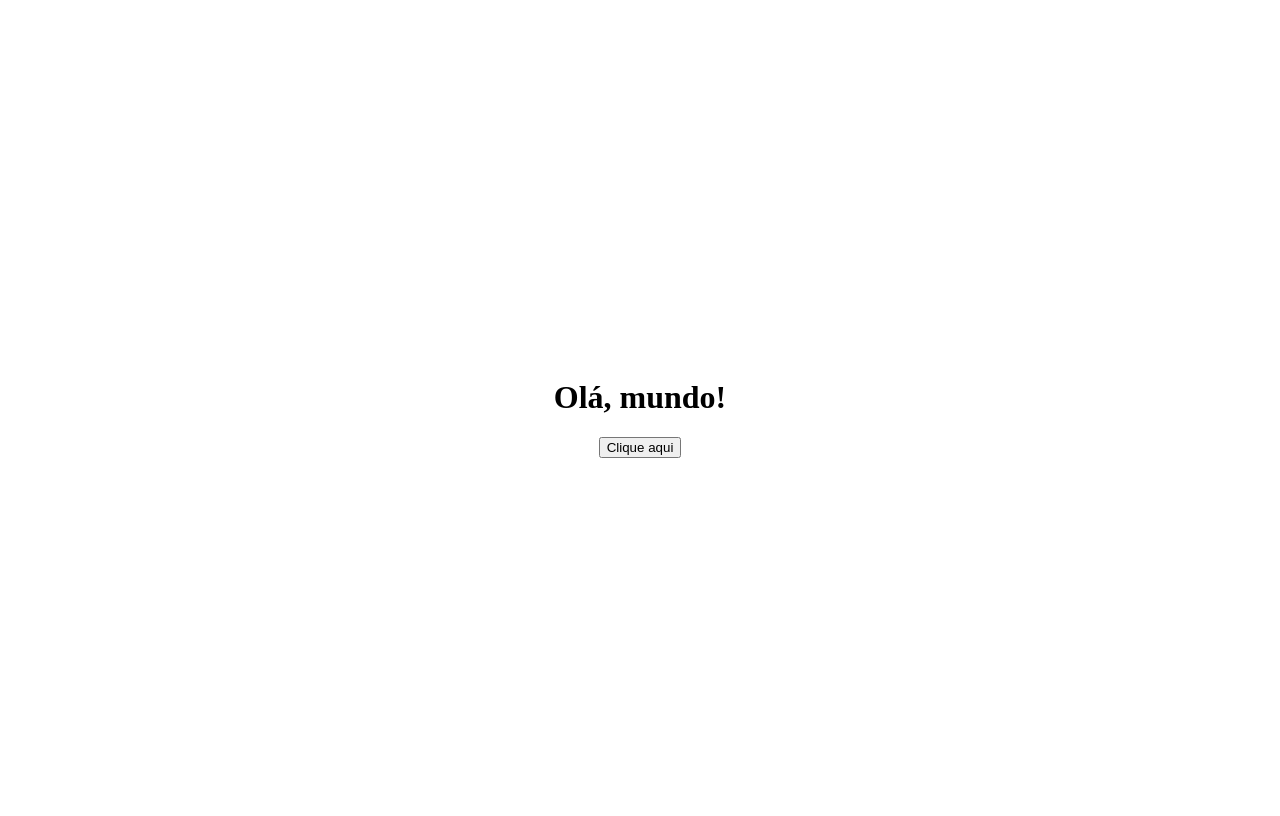
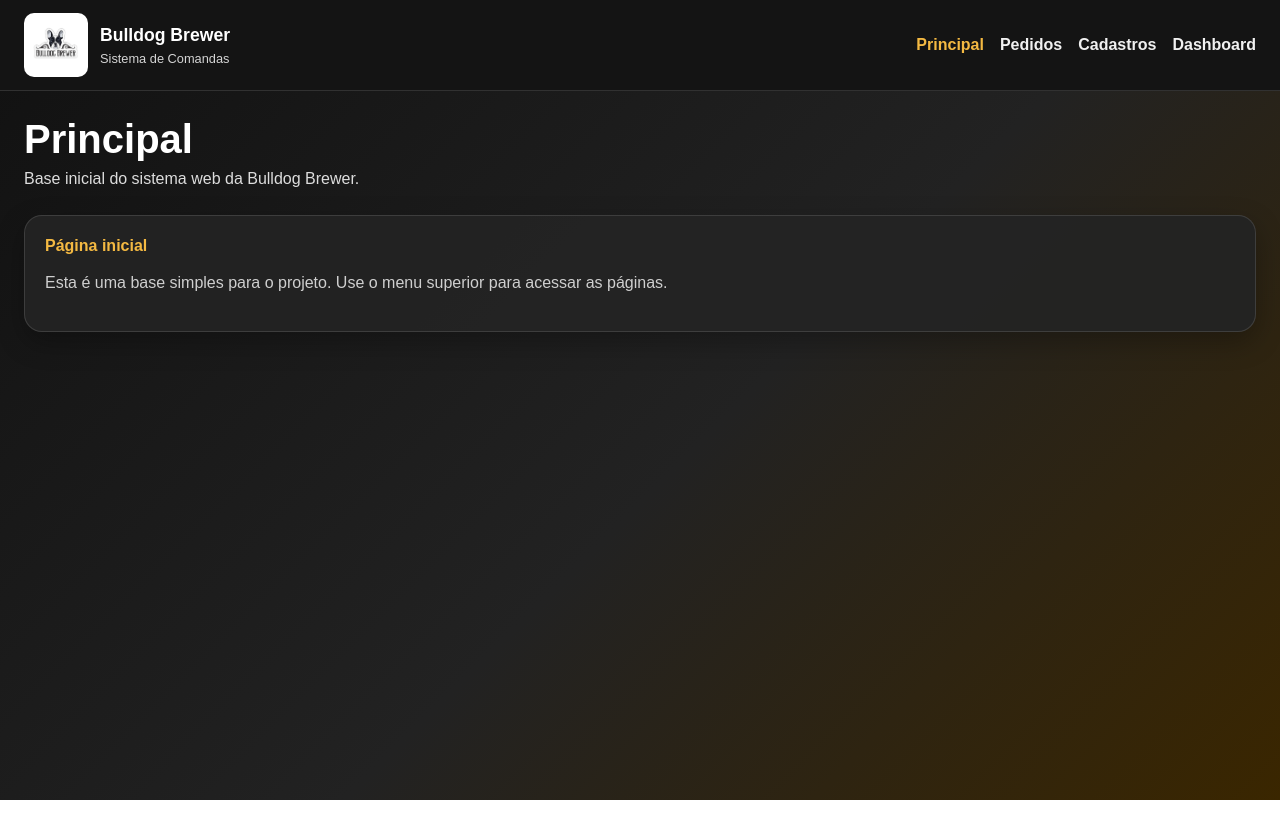
Before and after one commit to bruno202514124-max/projetointegrador2, a Next.js app in the folder front-end/: page / in a window 1280 px wide. Built offline with nearby package versions, Linux system fonts and the light colour scheme.

Commit message:
criado base das paginas e pagina de cadastro de pedidos

```diff
--- /dev/null
+++ b/front-end/src/componentes/Header.tsx
@@ -0,0 +1,45 @@
+import Link from 'next/link';
+import { useRouter } from 'next/router';
+import styles from '@/css/base.module.css';
+
+const links = [
+  { href: '/', label: 'Principal' },
+  { href: '/cadastro-pedidos', label: 'Pedidos' },
+  { href: '/cadastros', label: 'Cadastros' },
+  { href: '/dashboard', label: 'Dashboard' },
+];
+
+export default function Header() {
+  const router = useRouter();
+
+  return (
+    <nav className={`navbar navbar-expand-lg navbar-dark ${styles.navbarCustom}`}>
+      <div className="container-fluid px-4">
+        <Link className="navbar-brand d-flex align-items-center" href="/">
+          <img src="/img/logo-bulldog.png" alt="Logo Bulldog Brewer" className={styles.logoImg} />
+
+          <div className={styles.brandText}>
+            <strong>Bulldog Brewer</strong>
+            <small>Sistema de Comandas</small>
+          </div>
+        </Link>
+
+        <div className="navbar-nav ms-auto d-flex flex-row flex-wrap gap-3">
+          {links.map(link => {
+            const ativo = router.pathname === link.href || router.pathname.startsWith(`${link.href}/`);
+
+            return (
+              <Link
+                key={link.href}
+                href={link.href}
+                className={`${styles.navLink} ${ativo ? styles.navLinkActive : ''}`}
+              >
+                {link.label}
+              </Link>
+            );
+          })}
+        </div>
+      </div>
+    </nav>
+  );
+}
--- /dev/null
+++ b/front-end/src/componentes/LayoutBase.tsx
@@ -0,0 +1,23 @@
+import Header from '@/componentes/Header';
+import styles from '@/css/base.module.css';
+
+type LayoutBaseProps = {
+  titulo: string;
+  subtitulo?: string;
+  children: React.ReactNode;
+};
+
+export default function LayoutBase({ titulo, subtitulo, children }: LayoutBaseProps) {
+  return (
+    <>
+      <Header />
+
+      <main className={`container-fluid ${styles.pageContainer}`}>
+        <h1 className={styles.pageTitle}>{titulo}</h1>
+        {subtitulo && <p className={styles.pageSubtitle}>{subtitulo}</p>}
+
+        {children}
+      </main>
+    </>
+  );
+}
--- /dev/null
+++ b/front-end/src/css/base.module.css
@@ -0,0 +1,88 @@
+.navbarCustom {
+  background-color: rgba(20, 20, 20, 0.97);
+  border-bottom: 1px solid rgba(255, 255, 255, 0.12);
+}
+
+.logoImg {
+  width: 64px;
+  height: auto;
+  border-radius: 10px;
+  background-color: #fff;
+  padding: 4px;
+  margin-right: 12px;
+}
+
+.brandText strong {
+  display: block;
+  color: #fff;
+  font-size: 1.1rem;
+}
+
+.brandText small {
+  display: block;
+  color: #d5d5d5;
+  font-size: 0.8rem;
+}
+
+.navLink {
+  color: #f1f1f1 !important;
+  font-weight: 600;
+}
+
+.navLink:hover {
+  color: #f4b942 !important;
+}
+
+.navLinkActive {
+  color: #f4b942 !important;
+  font-weight: 800;
+}
+
+.pageContainer {
+  padding: 24px;
+}
+
+.pageTitle {
+  color: #fff;
+  font-weight: 800;
+  margin-bottom: 4px;
+}
+
+.pageSubtitle {
+  color: #dddddd;
+  margin-bottom: 24px;
+}
+
+.cardBase {
+  background-color: rgba(36, 36, 36, 0.97);
+  border: 1px solid rgba(255, 255, 255, 0.12);
+  border-radius: 18px;
+  padding: 20px;
+  box-shadow: 0 10px 28px rgba(0, 0, 0, 0.28);
+}
+
+.sectionTitle {
+  color: #f4b942;
+  font-size: 1rem;
+  font-weight: 800;
+  margin-bottom: 16px;
+}
+
+.formLabel {
+  color: #ffffff;
+  font-weight: 700;
+  margin-bottom: 6px;
+}
+
+.helpText {
+  color: #cfcfcf;
+}
+
+.statusPill {
+  display: inline-block;
+  background-color: #181818;
+  border: 1px solid rgba(255, 255, 255, 0.12);
+  border-radius: 999px;
+  padding: 8px 14px;
+  color: #f2f2f2;
+}
--- /dev/null
+++ b/front-end/src/css/globals.css
@@ -0,0 +1,16 @@
+html,
+body {
+  margin: 0;
+  min-height: 100vh;
+  background: linear-gradient(135deg, #111 0%, #222 55%, #3a2600 100%);
+  color: #f8f9fa;
+  font-family: Arial, Helvetica, sans-serif;
+}
+
+* {
+  box-sizing: border-box;
+}
+
+a {
+  text-decoration: none;
+}
--- a/front-end/src/pages/_app.tsx
+++ b/front-end/src/pages/_app.tsx
@@ -1,4 +1,6 @@
-import type { AppProps } from "next/app";
+import type { AppProps } from 'next/app';
+import 'bootstrap/dist/css/bootstrap.min.css';
+import '@/css/globals.css';
 
 export default function App({ Component, pageProps }: AppProps) {
   return <Component {...pageProps} />;
--- a/front-end/src/pages/_document.tsx
+++ b/front-end/src/pages/_document.tsx
@@ -2,17 +2,9 @@ import { Html, Head, Main, NextScript } from 'next/document';
 
 export default function Document() {
   return (
-    <Html lang="en">
+    <Html lang="pt-BR">
       <Head>
         <meta charSet="utf-8" />
-        <meta name="viewport" content="width=device-width, initial-scale=1" />
-
-        <link
-          href="https://cdn.jsdelivr.net/npm/bootstrap@5.3.8/dist/css/bootstrap.min.css"
-          rel="stylesheet"
-          integrity="sha384-sRIl4kxILFvY47J16cr9ZwB07vP4J8+LH7qKQnuqkuIAvNWLzeN8tE5YBujZqJLB"
-          crossOrigin="anonymous"
-        />
       </Head>
       <body>
         <Main />
--- a/front-end/src/pages/index.tsx
+++ b/front-end/src/pages/index.tsx
@@ -1,55 +1,18 @@
-import { api } from '@/api';
-import Botao from '@/componentes/Botao';
-import estilo from '@/css/estilo.module.css';
-import Head from 'next/head';
-import { useRouter } from 'next/navigation';
-import Swal from 'sweetalert2';
+import LayoutBase from '@/componentes/LayoutBase';
+import styles from '@/css/base.module.css';
 
 export default function Home() {
-  const router = useRouter();
-
-  function testeUsuarios() {
-    Swal.fire('Clicou!', 'O botão foi clicado.', 'success').then(() => router.push('/mesas'));
-
-    // const novoUsuario = { nome: 'Retaguarda', senha: 'Retaguarda' };
-
-    // api
-    //   .post('usuarios/login', novoUsuario, {
-    //     headers: { 'Content-Type': 'application/json' },
-    //   })
-    //   .then(res => {
-    //     console.log(res);
-
-    //     Swal.fire('Sucesso!', '', 'success');
-    //   })
-    //   .catch(error => {
-    //     console.log(error);
-
-    //     if (error.request.status === 401) {
-    //       Swal.fire('Operação não autorizada', 'Redirecionando para a tela de login...', 'error').then(
-    //         () => {
-    //           localStorage.removeItem('atual-usuario');
-    //           router.push('/');
-    //         }
-    //       );
-    //     }
-
-    //     Swal.fire('Algo deu errado...', error.message, 'error');
-    //   });
-  }
-
   return (
-    <>
-      <Head>
-        <title>Projeto Integrador 2</title>
-      </Head>
-
-      <div>
-        <div className={estilo.container}>
-          <h1>Olá, mundo!</h1>
-          <Botao onClick={testeUsuarios} textoInterno="Clique aqui" />
-        </div>
+    <LayoutBase
+      titulo="Principal"
+      subtitulo="Base inicial do sistema web da Bulldog Brewer."
+    >
+      <div className={styles.cardBase}>
+        <h2 className={styles.sectionTitle}>Página inicial</h2>
+        <p className={styles.helpText}>
+          Esta é uma base simples para o projeto. Use o menu superior para acessar as páginas.
+        </p>
       </div>
-    </>
+    </LayoutBase>
   );
 }
```
Also changed, not shown: front-end/src/pages/cadastro-pedidos/index.tsx (added, +93 -0 lines), front-end/src/pages/cadastros/index.tsx (added, +13 -0 lines), front-end/src/pages/dashboard/index.tsx (added, +13 -0 lines), front-end/src/pages/mesas/index.tsx (+11 -1 lines), front-end/public/img/logo-bulldog.png (added).
